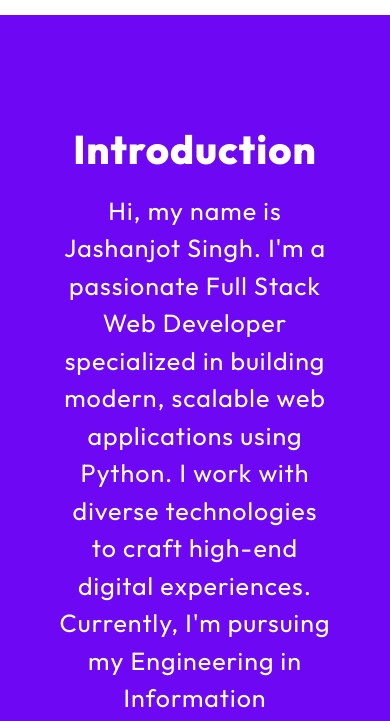
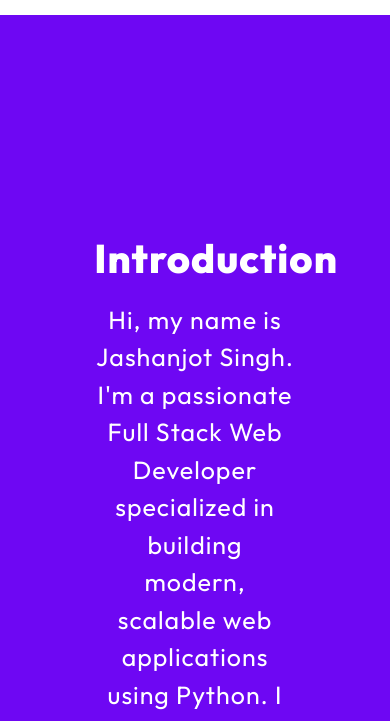
Before and after one commit to Jashanjotsinghgit/Ryaz-Summer-Training-2025, a plain HTML site: page Portfolio Project/index.html in a window 390 px wide. Shown: the part 1083-1804 px from the top of the page. Drawn offline with nearby package versions, Linux system fonts and the light colour scheme.

Commit message:
Completed Portfolio

```diff
--- a/Portfolio Project/index.html
+++ b/Portfolio Project/index.html
@@ -112,11 +112,8 @@
     </section>
 
     <!-- About Section Started  -->
-
     <section class="about-services" id="about">
-      <!-- <div class="ribbon"></div>
-      <div class="ribbon ribbon2">Welcome to the Portfolio</div> -->
-      <section class="about" data-aos="fade-up">
+      <section class="about">
         <div class="about__block">
           <h3 class="about__heading">Introduction</h3>
           <p>
@@ -128,7 +125,7 @@
             freelance or collaborative projects.
           </p>
         </div>
-
+        </section>
     <!-- Services Section Started  -->
     <section class="services" id="services">
       <div class="grid grid--1x3 service__container">
@@ -191,7 +188,6 @@
           </ul>
         </div>
       </div>
-        </section>
     </section>
 </section>
 
--- a/Portfolio Project/public/css/style.css
+++ b/Portfolio Project/public/css/style.css
@@ -222,29 +222,23 @@ body {
 }
 /* About Section Starts  */
 .about-services {
-  height: 190vh;
   overflow: hidden;
-  position: relative;
 }
 .about {
   width: 100%;
-  height: 50%;
-  padding: 6rem;
+  height: 100vh;
+  padding: 6rem 4rem;
   display: flex;
   justify-content: center;
   align-items: center;
   gap: 3rem;
-  position: relative;
   text-align: center;
   background-color: var(--color-primary);
 }
-
 .about__block {
-  width: 50%;
-  margin-bottom: 5rem;
+  width: 65%;
   color: white;
 }
-
 .about__heading {
   font-size: 4rem;
   letter-spacing: 1px;
@@ -252,7 +246,6 @@ body {
   font-weight: 800;
   margin-bottom: 2rem;
 }
-
 .about__block p {
   font-size: 2.5rem;
   line-height: 1.5;
@@ -263,14 +256,11 @@ body {
 /* Service's Section Start  */
 
 .services {
-  position: absolute;
-  top: 85%;
   margin-top: 4rem;
   text-align: center;
   width: 90%;
   margin: 0 auto;
-  background-color: #ffc300;
-  height: 100%;
+  transform: translateY(-10rem);
 }
 
 .service__container {
@@ -644,11 +634,7 @@ body {
 .footer__list a {
   text-decoration: none !important;
 }
-@media screen and (max-width: 1550px){
-  .about-services{
-    height: 270vh ;
-  }
-}
+
 @media screen and (max-width: 1230px) {
 .certificate__card h3 {
   font-size: 2.2rem;
@@ -680,13 +666,6 @@ body {
   .hero__text {
     font-size: 2.3rem;
   }
-  .about {
-    height: 40%;
-  }
-  .about-services{
-    height: 240vh;
-    padding-bottom: 0;
-  }
   .grid--1x4 {
     grid-template-columns: repeat(3, 1fr);
   }
@@ -706,13 +685,10 @@ body {
     min-width: 40rem;
   }
   .about {
-    height: 50%;
-  }
-  .about-services{
-    height: 330vh;
+    height:150vh;
   }
   .services__tagline{
-    height: 40%;
+    height: 25%;
   }
   .slide {
     grid-template-columns: 1fr;
@@ -827,24 +803,7 @@ body {
   .hero__img img{
     min-width: 38rem;
   }
-  .about-services {
-    height: 400vh;
-  }
-  .about {
-    align-items: flex-start;
-    gap: 0;
-    height: 27%;
-    padding: 0;
-    padding-top: 10rem;
-  }
-  .about__block {
-    width: 80%;
-    height: 50%;
-    padding: 1rem 2rem;
-  }
-  .services__tagline{
-    height: 25%;
-  }
+
   .service__container >:nth-child(2) {
   border-left: 1px solid var(--color-text);
   border-right: 1px solid var(--color-text);
@@ -866,3 +825,11 @@ body {
     width: 80%;
   }
 }
+@media screen and (max-width: 570px) {
+  .about{
+    height: 190vh;
+  }
+  .services__tagline{
+    height: 35%;
+  }
+}
```
Lines whose indentation alone changed are shown as unchanged.
